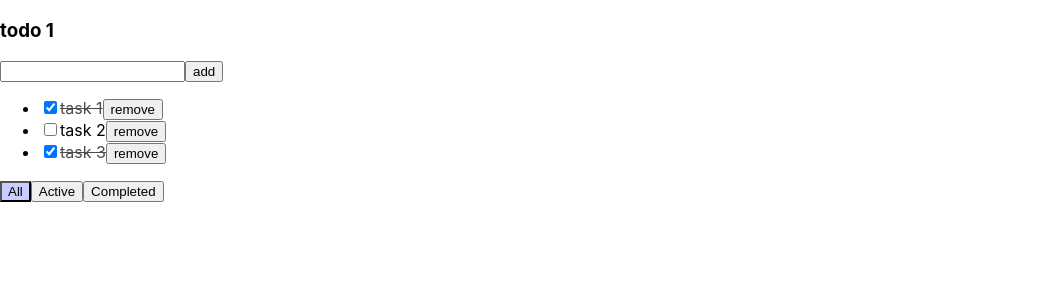
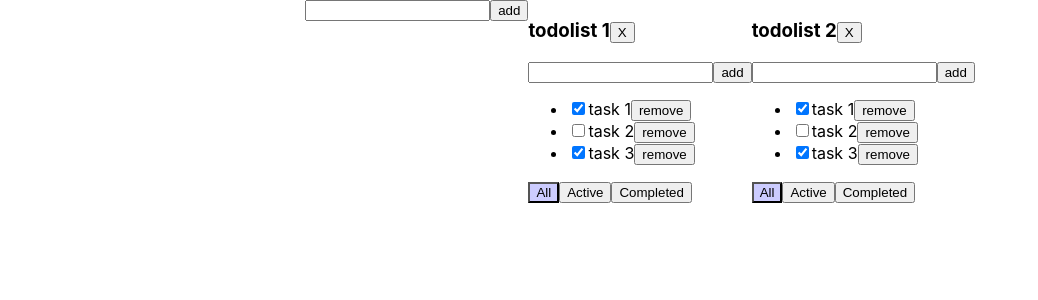
Before and after one commit to vladzyabs/todo, a React (Create React App) app: page / in a window 1280 px wide. Shown: the top 300 px of the page, without its empty margins (0-1038 px from the left). Built offline with nearby package versions, Linux system fonts and the light colour scheme.

Commit message:
upgrade / added new function

```diff
--- a/src/App.css
+++ b/src/App.css
@@ -1,3 +1,8 @@
+.App {
+    display: flex;
+    justify-content: center;
+    align-items: flex-start;
+}
 .error {border: 2px solid red;}
 .error-message {color: red;}
 .active-filter {background: rgba(0,0,255,0.2);}
--- a/src/App.tsx
+++ b/src/App.tsx
@@ -1,55 +1,119 @@
 import React, {useState} from 'react';
 import './App.css';
-import Todolist, {FilterType} from './components/Todolist/Todolist';
+import Todolist, {FilterType, TodolistType, TasksType} from './components/Todolist/Todolist';
 import {v1} from 'uuid';
+import AddItemFrom from './components/ AddItemForm/AddItemForm';
+
+type TodoTasksType = {
+   [key: string]: TasksType[]
+}
 
 function App() {
 
-   const [tasks, setTasks] = useState([
+   const todoID1 = v1()
+   const todoID2 = v1()
+   const [todolists, setTodolists] = useState<TodolistType[]>([
+      {id: todoID1, title: 'todolist 1', filter: 'all'},
+      {id: todoID2, title: 'todolist 2', filter: 'all'},
+   ])
+   const [tasks, setTasks] = useState<TodoTasksType>({
+      [todoID1]: [
          {id: v1(), title: 'task 1', isDone: true},
          {id: v1(), title: 'task 2', isDone: false},
          {id: v1(), title: 'task 3', isDone: true},
-   ])
-   const [filter, setFilter] = useState<FilterType>('all')
+      ],
+      [todoID2]: [
+         {id: v1(), title: 'task 1', isDone: true},
+         {id: v1(), title: 'task 2', isDone: false},
+         {id: v1(), title: 'task 3', isDone: true},
+      ],
+   })
 
-   let filterTasks = tasks
-   switch (filter) {
-      case 'active':
-         filterTasks = tasks.filter(t => !t.isDone)
-         break
-      case 'completed':
-         filterTasks = tasks.filter(t => t.isDone)
-         break
-      default:
-         filterTasks = tasks
+   const addTodo = (title: string) => {
+      const newTodoId = v1()
+      const newTodo: TodolistType = {id: newTodoId, title: title, filter: 'all'}
+      setTodolists([newTodo, ...todolists])
+      setTasks({...tasks, [newTodoId]: []})
    }
 
-   const addTask = (title: string) => {
-      const newtask = {id: v1(), title: title.trim(), isDone: false}
-      setTasks( prevState => [newtask, ...prevState])
+   const removeTodo = (todoID: string) => {
+      setTodolists(prevState => prevState.filter(todo => todo.id !== todoID))
    }
 
-   const removeTask = (taskID: string) => {
-      setTasks(prevState => prevState.filter(t => t.id !== taskID))
+   const changeTodoTitle = (todoID: string, value: string) => {
+      const todolist = todolists.find(todo => todo.id === todoID)
+      if (todolist) {
+         todolist.title = value
+         setTodolists([...todolists])
+      }
    }
 
-   const changeTaskStatus = (taskID: string, value: boolean) => {
-      const task = tasks.find(t => t.id === taskID)
+   const addTask = (todoID: string, title: string) => {
+      const newTask = {id: v1(), title: title.trim(), isDone: false}
+      tasks[todoID] = [newTask, ...tasks[todoID]]
+      setTasks({...tasks})
+   }
+
+   const removeTask = (todoID: string, taskID: string) => {
+      tasks[todoID] = tasks[todoID].filter(t => t.id !== taskID)
+      setTasks({...tasks})
+   }
+
+   const changeTaskStatus = (todoID: string, taskID: string, value: boolean) => {
+      const task = tasks[todoID].find(t => t.id === taskID)
       if (task) {
          task.isDone = value
-         setTasks(prevState => [...prevState])
+         setTasks({...tasks})
+      }
+   }
+
+   const changeTaskTitle = (todoID: string, taskID: string, value: string) => {
+      const task = tasks[todoID].find(t => t.id === taskID)
+      if (task) {
+         task.title = value
+         setTasks({...tasks})
+      }
+   }
+
+   const changeFilter = (todoID: string, value: FilterType) => {
+      const todolist = todolists.find(todo => todo.id === todoID)
+      if (todolist) {
+         todolist.filter = value
+         setTodolists(prevState => [...prevState])
       }
    }
 
    return (
       <div className="App">
-         <Todolist title={'todo 1'}
+         <AddItemFrom addItem={addTodo}/>
+         {
+            todolists.map(todo => {
+               let filterTasks
+               switch (todo.filter) {
+                  case 'active':
+                     filterTasks = tasks[todo.id].filter(t => !t.isDone)
+                     break
+                  case 'completed':
+                     filterTasks = tasks[todo.id].filter(t => t.isDone)
+                     break
+                  default:
+                     filterTasks = tasks[todo.id]
+               }
+
+               return <Todolist key={todo.id}
+                                todoID={todo.id}
+                                title={todo.title}
                                 tasks={filterTasks}
-                   filter={filter}
+                                filter={todo.filter}
+                                removeTodo={removeTodo}
+                                changeTodoTitle={changeTodoTitle}
                                 removeTask={removeTask}
                                 addTask={addTask}
                                 changeTaskStatus={changeTaskStatus}
-                   changeFilter={setFilter}/>
+                                changeTaskTitle={changeTaskTitle}
+                                changeFilter={changeFilter}/>
+            })
+         }
       </div>
    );
 }
--- /dev/null
+++ b/src/components/ AddItemForm/AddItemForm.tsx
@@ -0,0 +1,44 @@
+import React, {ChangeEvent, KeyboardEvent, useState} from 'react';
+
+type AddItemFromPropsType = {
+   addItem: (title: string) => void
+}
+
+function AddItemFrom(props: AddItemFromPropsType) {
+
+   const [title, setTitle] = useState<string>('')
+   const [error, setError] = useState<string | null>(null)
+
+   const addItem = () => {
+      if (title.trim()) {
+         props.addItem(title)
+      } else {
+         setError('Empty field')
+      }
+      setTitle('')
+   }
+
+   const changeTitle = (e: ChangeEvent<HTMLInputElement>) => {
+      setTitle(e.currentTarget.value)
+      setError(null)
+   }
+
+   const onPressEnter = (e: KeyboardEvent<HTMLInputElement>) => {
+      if (e.key === 'Enter') {
+         addItem()
+      }
+   }
+
+   return (
+      <>
+         <input type="text"
+                value={title}
+                onChange={changeTitle}
+                onKeyPress={onPressEnter} className={error ? 'error' : ''}/>
+         <button onClick={addItem}>add</button>
+         {error ? <div className={'error-message'}>{error}</div> : ''}
+      </>
+   )
+}
+
+export default AddItemFrom
--- a/src/components/Todolist/Todolist.tsx
+++ b/src/components/Todolist/Todolist.tsx
@@ -1,4 +1,14 @@
-import React, {ChangeEvent, KeyboardEvent, useState} from 'react';
+import React, {ChangeEvent} from 'react';
+import AddItemFrom from '../ AddItemForm/AddItemForm';
+import EditableSpan from '../common/EditableSpan/EditableSpan';
+
+export type FilterType = 'all' | 'active' | 'completed'
+
+export type TodolistType = {
+   id: string
+   title: string
+   filter: FilterType
+}
 
 export type TasksType = {
    id: string
@@ -6,77 +16,73 @@ export type TasksType = {
    isDone: boolean
 }
 
-export type FilterType = 'all' | 'active' | 'completed'
-
 type TodolistPropsType = {
+   todoID: string
    title: string
    tasks: TasksType[]
    filter: FilterType
-   removeTask: (tasksID: string) => void
-   addTask: (title: string) => void
-   changeTaskStatus: (taskID: string, value: boolean) => void
-   changeFilter: (filter: FilterType) => void
+   removeTodo: (todoID: string) => void
+   changeTodoTitle: (todoID: string, value: string) => void
+   removeTask: (todoID: string, tasksID: string) => void
+   addTask: (todoID: string, title: string) => void
+   changeTaskStatus: (todoID: string, taskID: string, value: boolean) => void
+   changeTaskTitle: (todoID: string, taskID: string, value: string) => void
+   changeFilter: (todoID: string, filter: FilterType) => void
 }
 
 function Todolist(props: TodolistPropsType) {
 
-   const [newTaskTitle, setNewTaskTitle] = useState<string>('')
-   const [error, setError] = useState<string | null>(null)
-
-   const changeTaskTitle = (e: ChangeEvent<HTMLInputElement>) => {
-      setNewTaskTitle(e.currentTarget.value)
-      setError(null)
+   const addTask = (title: string) => {
+      props.addTask(props.todoID, title)
    }
 
-   const onEnter = (e: KeyboardEvent<HTMLInputElement>) => {
-      if (e.key === 'Enter') {
-         addTask()
-      }
+   const onClickFilter = (FilterValue: FilterType) => {
+      props.changeFilter(props.todoID, FilterValue)
    }
 
-   const addTask = () => {
-      if (newTaskTitle.trim()) {
-         props.addTask(newTaskTitle)
-      } else {
-         setError('Empty field')
-      }
-      setNewTaskTitle('')
+   const filterBtnClasses = (filterValue: FilterType) => {
+      return props.filter === filterValue ? 'active-filter' : ''
+   }
+
+   const removeTodo = () => props.removeTodo(props.todoID)
+
+   const onChangeTodoTitle = (value: string) => {
+      props.changeTodoTitle(props.todoID, value)
    }
 
    return (
       <div>
-         <h3>{props.title}</h3>
+         <h3><EditableSpan value={props.title} changeValue={onChangeTodoTitle}/>
+         <button onClick={removeTodo}>X</button></h3>
          <div>
-            <input type="text"
-                   value={newTaskTitle}
-                   onChange={changeTaskTitle}
-                   onKeyPress={onEnter} className={error ? 'error' : ''}/>
-            <button onClick={addTask}>add</button>
-            {error ? <div className={'error-message'}>{error}</div> : ''}
+            <AddItemFrom addItem={addTask}/>
          </div>
          <ul>
             {
                props.tasks.map(t => {
                   const onChangeHandler = (e: ChangeEvent<HTMLInputElement>) =>
-                     props.changeTaskStatus(t.id, e.currentTarget.checked)
+                     props.changeTaskStatus(props.todoID, t.id, e.currentTarget.checked)
 
-                  const onClickHandler = () => props.removeTask(t.id)
+                  const onClickHandler = () => props.removeTask(props.todoID, t.id)
+
+                  const onChangeTitle = (title: string) => props.changeTaskTitle(props.todoID, t.id, title)
 
                   return <li key={t.id}>
                      <input type="checkbox" checked={t.isDone} onChange={onChangeHandler}/>
-                     <span className={t.isDone && props.filter !== 'completed' ? 'task-is-done' : ''}>{t.title}</span>
+                     <EditableSpan value={t.title} changeValue={onChangeTitle}/>
+                     {/*<span className={t.isDone && props.filter !== 'completed' ? 'task-is-done' : ''}>{t.title}</span>*/}
                      <button onClick={onClickHandler}>remove</button>
                   </li>
                })
             }
          </ul>
          <div>
-            <button onClick={() => props.changeFilter('all')}
-                    className={props.filter === 'all' ? 'active-filter' : ''}>All</button>
-            <button onClick={() => props.changeFilter('active')}
-                    className={props.filter === 'active' ? 'active-filter' : ''}>Active</button>
-            <button onClick={() => props.changeFilter('completed')}
-                    className={props.filter === 'completed' ? 'active-filter' : ''}>Completed</button>
+            <button onClick={() => onClickFilter('all')}
+                    className={filterBtnClasses('all')}>All</button>
+            <button onClick={() => onClickFilter('active')}
+                    className={filterBtnClasses('active')}>Active</button>
+            <button onClick={() => onClickFilter('completed')}
+                    className={filterBtnClasses('completed')}>Completed</button>
          </div>
       </div>
    )
--- /dev/null
+++ b/src/components/common/EditableSpan/EditableSpan.tsx
@@ -0,0 +1,38 @@
+import React, {ChangeEvent, KeyboardEvent, useState} from 'react';
+
+type EditableSpanPropsType = {
+   value: string
+   changeValue: (value: string) => void
+}
+
+function EditableSpan(props: EditableSpanPropsType) {
+
+   const [editMode, setEditMode] = useState<boolean>(false)
+   const [title, setTitle] = useState<string>(props.value)
+
+   const onMode = () => setEditMode(true)
+   const offMode = () => {
+      setEditMode(false)
+      props.changeValue(title)
+   }
+
+   const changeTitle = (e: ChangeEvent<HTMLInputElement>) => setTitle(e.currentTarget.value)
+
+   const onCtrlEnter = (e: KeyboardEvent<HTMLInputElement>) => {
+      if (e.ctrlKey && e.charCode === 13) {
+         offMode()
+      }
+   }
+
+   return (
+      <>
+         {
+            editMode
+               ? <input type="text" value={title} onChange={changeTitle} onKeyPress={onCtrlEnter} autoFocus onBlur={offMode}/>
+               : <span onDoubleClick={onMode}>{props.value}</span>
+         }
+      </>
+   )
+}
+
+export default EditableSpan
```
Lines whose indentation alone changed are shown as unchanged.
